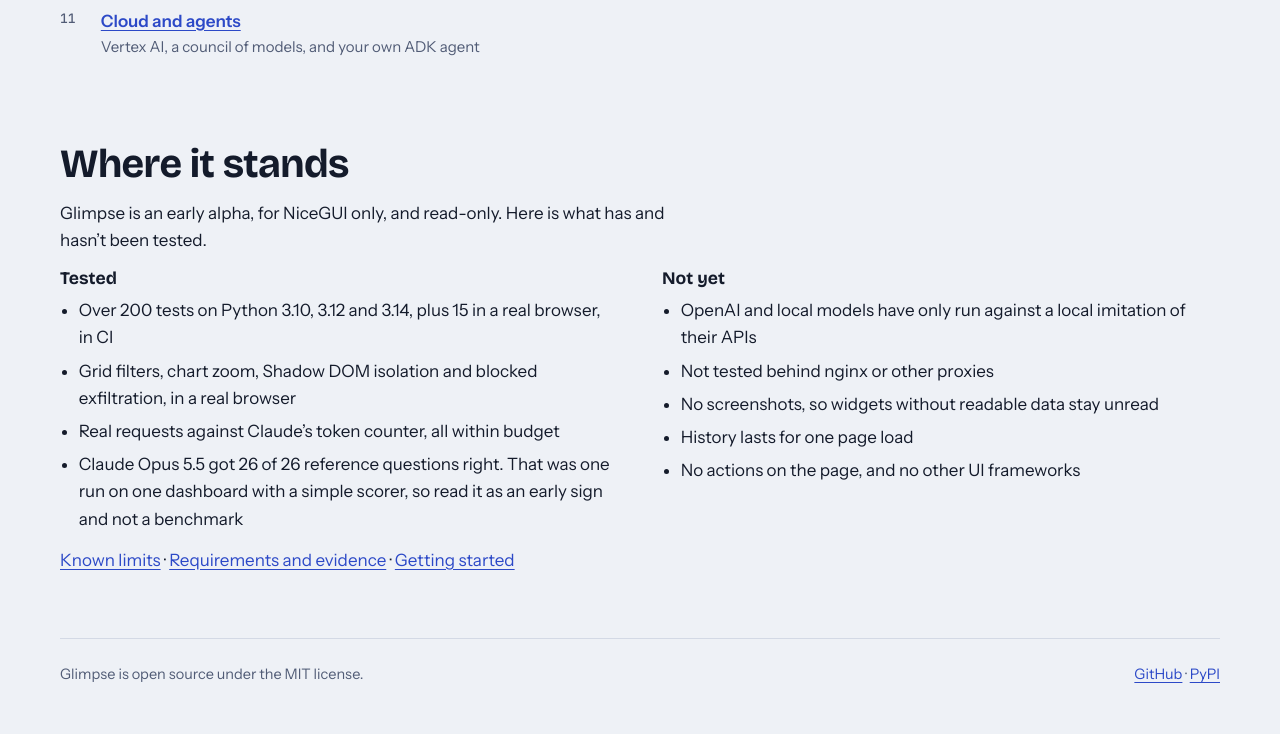
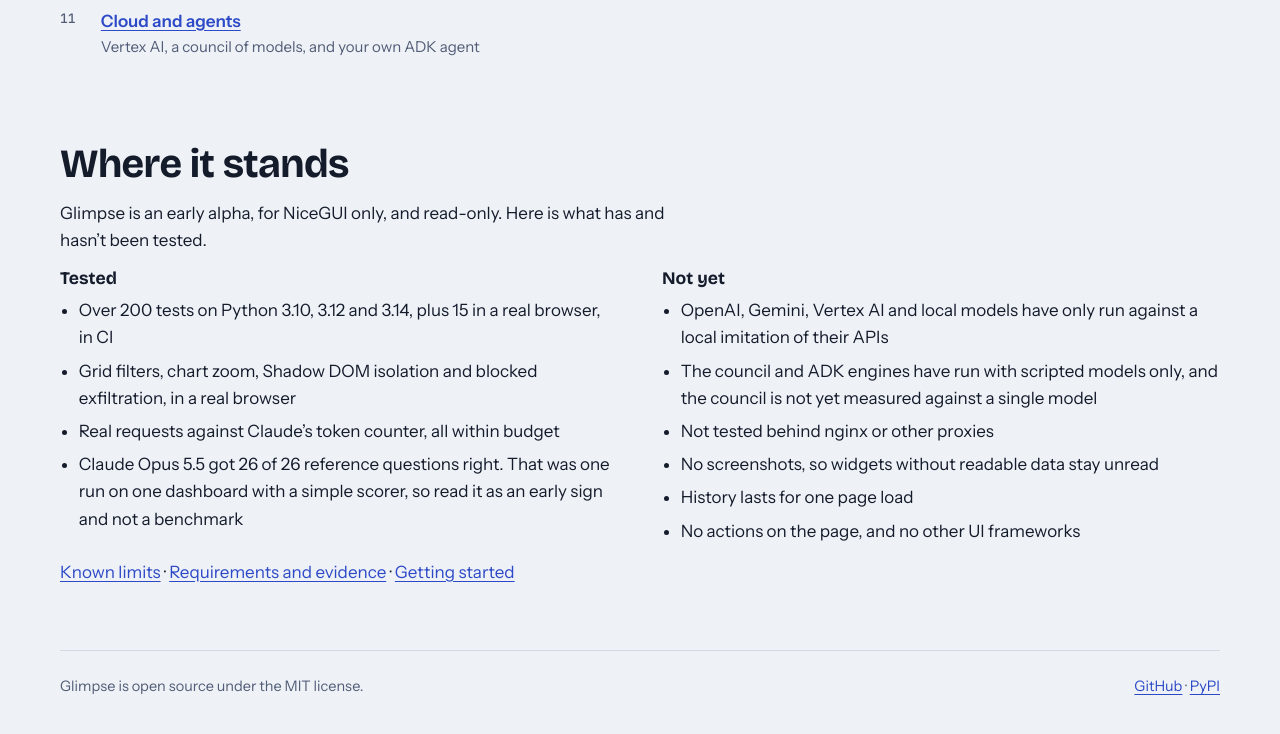
Before and after one commit to axnsantana/glimpse-ai, a plain HTML site: page site/index.html in a window 1280 px wide. Shown: the part 4583-5317 px from the top of the page. Drawn offline with nearby package versions, Linux system fonts and the light colour scheme.

Commit message:
Prepare the 0.1.0 release
Date the changelog, install from PyPI in the README and getting started
guide, and make the README's links absolute so they also work on the
PyPI project page. The site's "Not yet" list now says that Gemini,
Vertex AI, the council and ADK engines have not run against real
services.

Co-Authored-By: Claude Opus 5.5 <noreply@anthropic.com>

```diff
--- a/site/index.html
+++ b/site/index.html
@@ -326,7 +326,8 @@ glimpse.attach(engine=my_engine)</pre>
     <div>
       <h3>Not yet</h3>
       <ul>
-        <li>OpenAI and local models have only run against a local imitation of their APIs</li>
+        <li>OpenAI, Gemini, Vertex AI and local models have only run against a local imitation of their APIs</li>
+        <li>The council and ADK engines have run with scripted models only, and the council is not yet measured against a single model</li>
         <li>Not tested behind nginx or other proxies</li>
         <li>No screenshots, so widgets without readable data stay unread</li>
         <li>History lasts for one page load</li>
```
Also changed, not shown: 4 other files.
